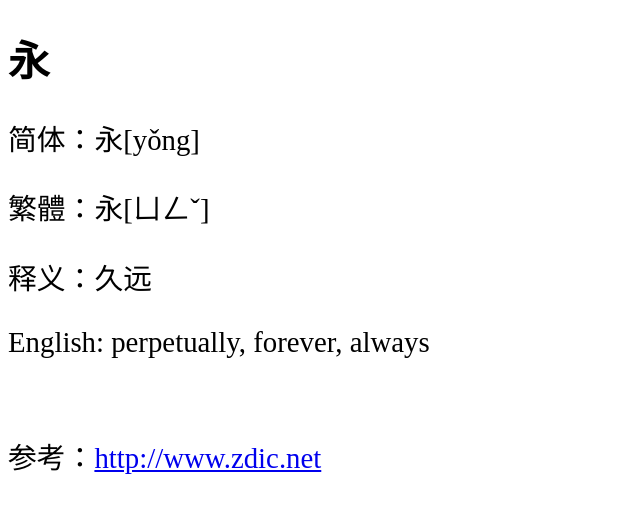
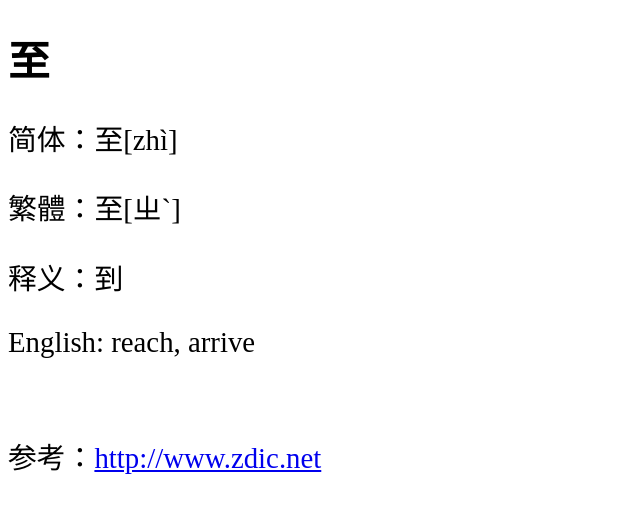
Before and after one commit to shengzhe/livecalligraphy, a Jekyll site: the page built from _posts/2012-08-31-LanTing-29.html, in a window 1280 px wide. Shown: the top 513 px of the page, without its empty margins (0-640 px from the left). Built offline with Jekyll 4.4.1, drawn with Linux system fonts in a browser that asks for light colours; Markdown is read by kramdown in place of the engine named in the settings.

Commit message:
Update _posts/2012-08-31-LanTing-29.html

```diff
--- a/_posts/2012-08-31-LanTing-29.html
+++ b/_posts/2012-08-31-LanTing-29.html
@@ -1,11 +1,11 @@
 ---
 layout: default
-title: 兰亭集序第1个字 (1st character of Lan Ting)
+title: 兰亭集序第29个字 (29th character of Lan Ting)
 ---
-<h1>永</h1>
-<p>简体：永[yǒng]</p>
-<p>繁體：永[ㄩㄥˇ]</p>
-<p>释义：久远</p>
-<p>English: perpetually, forever, always</p>
+<h1>至</h1>
+<p>简体：至[zhì]</p>
+<p>繁體：至[ㄓˋ]</p>
+<p>释义：到</p>
+<p>English: reach, arrive</p>
 <br/>
-<p>参考：<a href="http://www.zdic.net/zd/zi/ZdicE6ZdicB0ZdicB8.htm">http://www.zdic.net</a></p>
+<p>参考：<a href="http://www.zdic.net/zd/zi/ZdicE8Zdic87ZdicB3.htm">http://www.zdic.net</a></p>
```
